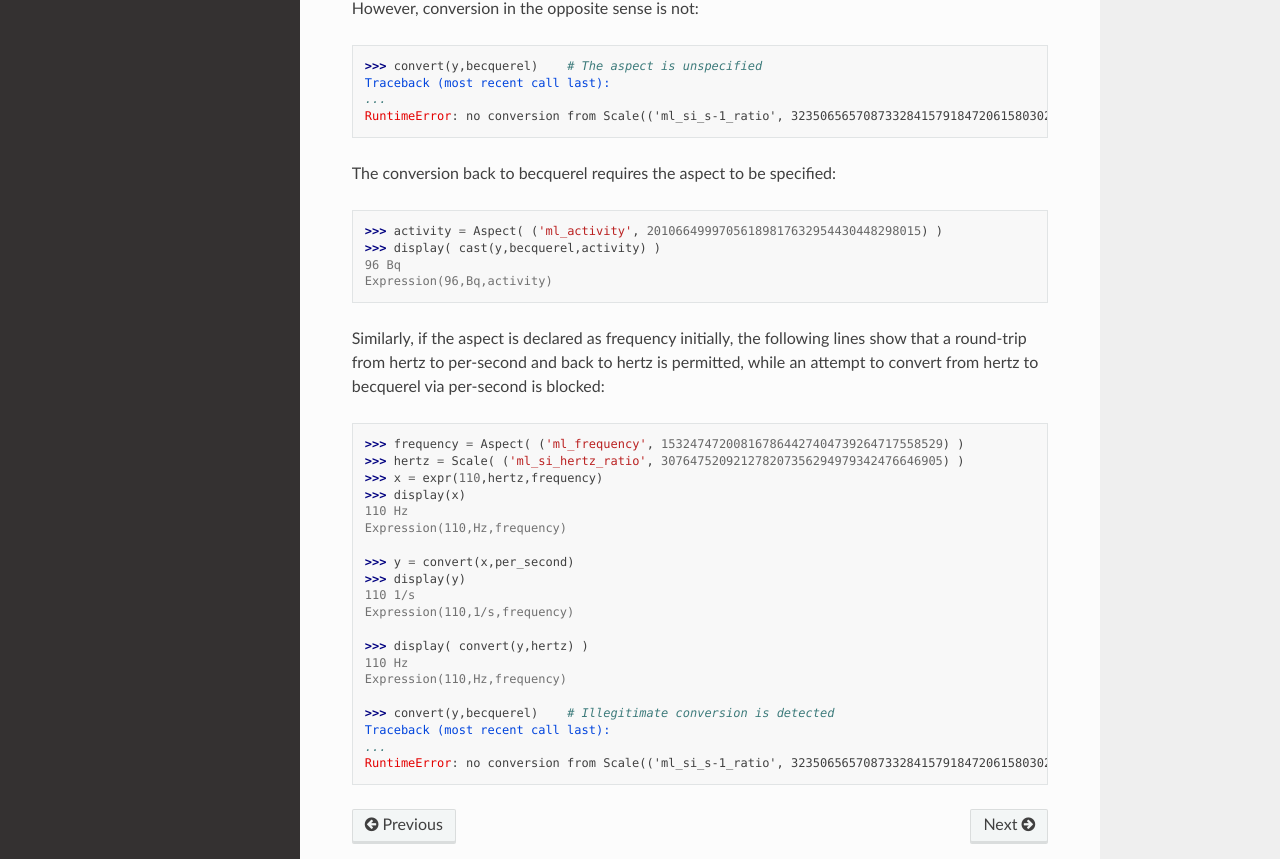
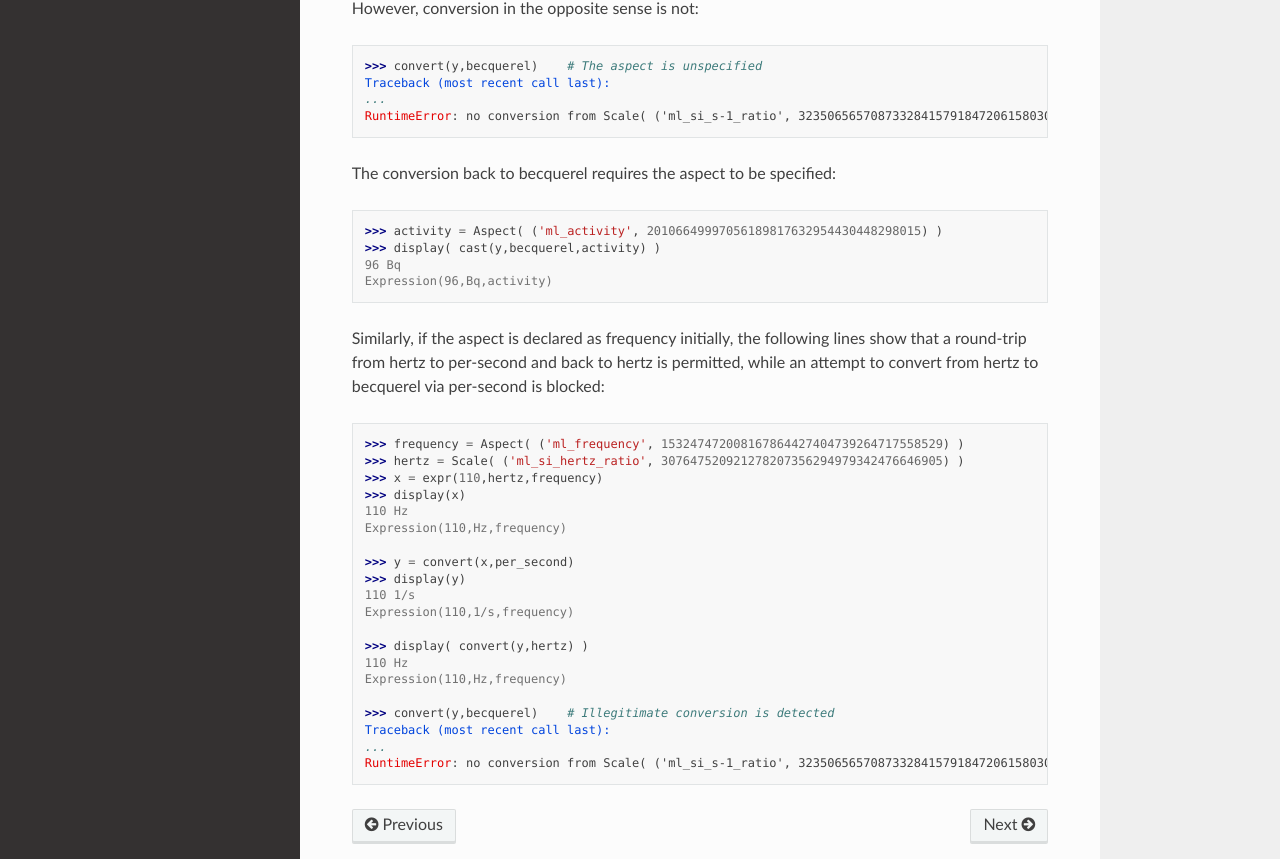
Before and after one commit to apmp-dxfg/m-layer-concept, a Sphinx documentation site: the page built from docs/m_layer_examples.rst, in a window 1280 px wide and 1400 px high, scrolled down 5905 px. Shown: the part 481-1340 px from the top of the window. Built offline with Sphinx 7.4.7 and the Read the Docs theme 2.0.0, drawn with Linux system fonts in a browser that asks for light colours; some of the changed text lies outside the part shown.

Commit message:
Adapted docs to changes

```diff
--- a/docs/m_layer_examples.rst
+++ b/docs/m_layer_examples.rst
@@ -49,7 +49,7 @@
     >>> t_K = convert(t_C,kelvin)
     Traceback (most recent call last):
     ...
-    RuntimeError: no conversion from Scale(('ml_si_celsius_interval', 245795086332095731716589481707012001072)) to Scale(('ml_si_kelvin_ratio', 302952256288207449238881076502466548054)) for Aspect('ml_no_aspect', 295504637700214937127120941173285352815)
+    RuntimeError: no conversion from Scale( ('ml_si_celsius_interval', 245795086332095731716589481707012001072) ) to Scale( ('ml_si_kelvin_ratio', 302952256288207449238881076502466548054) )
 
 Information about the aspect can be specified initially when creating an expression, or injected during later casting, as shown below. Once specified, conversion operations cannot change the aspect. ::
 
@@ -77,7 +77,7 @@
     >>> t_diff_C.convert(fahrenheit_interval)
     Traceback (most recent call last):
     ...
-    RuntimeError: no conversion from Scale(('ml_si_celsius_ratio', 278784445377172064355281533676474538407)) to Scale(('ml_imp_fahrenheit_interval', 22817745368296240233220712518826840767))  for Aspect('ml_no_aspect', 295504637700214937127120941173285352815)
+    RuntimeError: no conversion from Scale( ('ml_si_celsius_ratio', 278784445377172064355281533676474538407) ) to Scale( ('ml_imp_fahrenheit_interval', 22817745368296240233220712518826840767) )
 
 However, degrees Celsius can be converted to kelvin (the scales are of the same type)::
 
@@ -121,7 +121,7 @@
     >>> t_diff_C.convert(fahrenheit_T)  # The difference in aspect is detected
     Traceback (most recent call last):
     ...
-    RuntimeError: incompatible aspects: [Aspect('ml_temperature_difference', 212368324110263031011700652725345220325), Aspect('ml_thermodynamic_temperature', 227327310217856015944698060802418784871)]
+    RuntimeError: incompatible aspects: [Aspect( ('ml_temperature_difference', 212368324110263031011700652725345220325) ), Aspect( ('ml_thermodynamic_temperature', 227327310217856015944698060802418784871) )]
 
 Plane angle
 ===========
@@ -272,7 +272,7 @@
     >>> convert(y,becquerel)    # The aspect is unspecified
     Traceback (most recent call last):
     ...
-    RuntimeError: no conversion from Scale(('ml_si_s-1_ratio', 323506565708733284157918472061580302494)) to Scale(('ml_si_becquerel_ratio', 327022986202149438703681911339752143822)) for Aspect('ml_no_aspect', 295504637700214937127120941173285352815)
+    RuntimeError: no conversion from Scale( ('ml_si_s-1_ratio', 323506565708733284157918472061580302494) ) to Scale( ('ml_si_becquerel_ratio', 327022986202149438703681911339752143822) )
 
 The conversion back to becquerel requires the aspect to be specified::
 
@@ -303,4 +303,4 @@
     >>> convert(y,becquerel)    # Illegitimate conversion is detected
     Traceback (most recent call last):
     ...
-    RuntimeError: no conversion from Scale(('ml_si_s-1_ratio', 323506565708733284157918472061580302494)) to Scale(('ml_si_becquerel_ratio', 327022986202149438703681911339752143822)) for Aspect('ml_frequency', 153247472008167864427404739264717558529)
+    RuntimeError: no conversion from Scale( ('ml_si_s-1_ratio', 323506565708733284157918472061580302494) ) to Scale( ('ml_si_becquerel_ratio', 327022986202149438703681911339752143822) ) for Aspect( ('ml_frequency', 153247472008167864427404739264717558529) )
```
Also changed, not shown: docs/m_layer_src.rst (+8 -0 lines).
